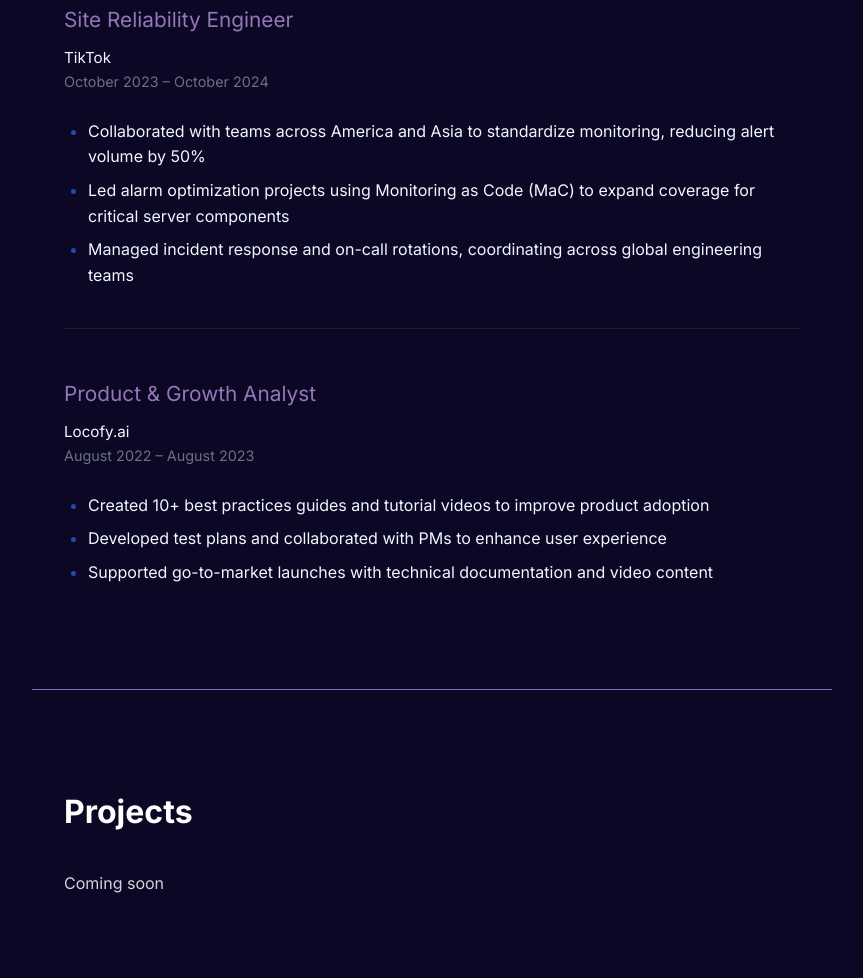
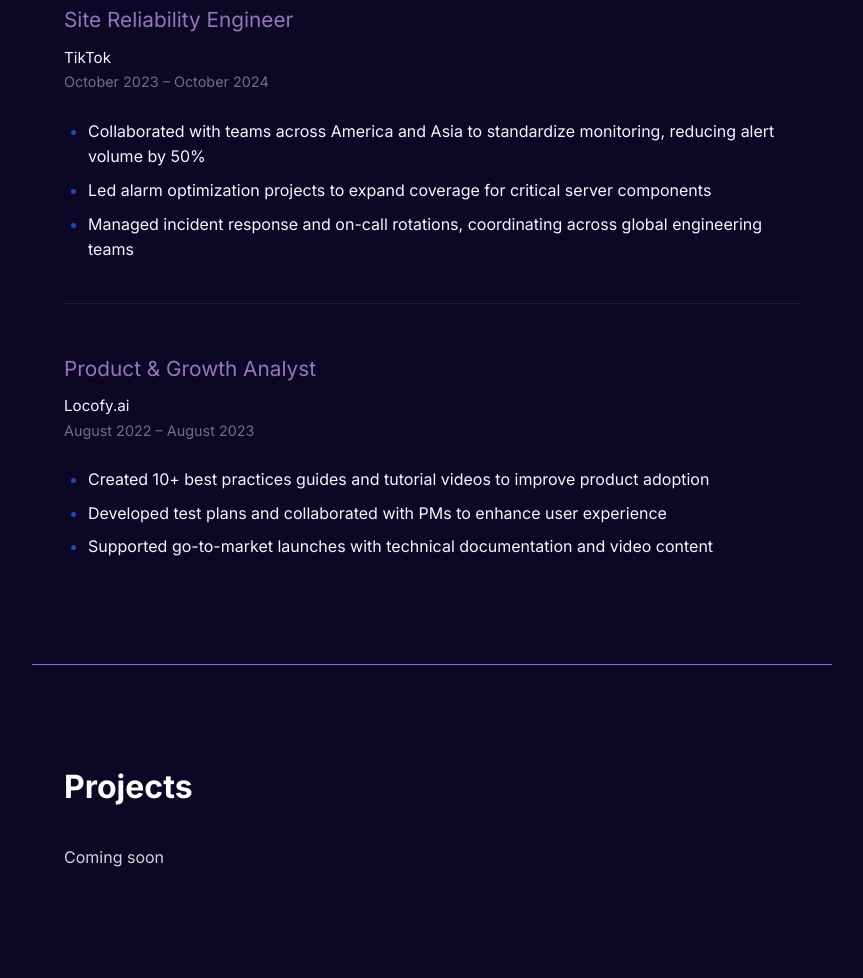
Before and after one commit to vivienlee01/vivienlee01.github.io, a website: page index.html in a window 1280 px wide. Shown: the part 1444-2422 px from the top of the page, without its empty margins (208-1071 px from the left). Drawn offline with Linux system fonts and the light colour scheme.

Commit message:
corrected sentence

```diff
--- a/index.html
+++ b/index.html
@@ -86,8 +86,8 @@
             monitoring, reducing alert volume by 50%
           </li>
           <li>
-            Led alarm optimization projects using Monitoring as Code (MaC) to
-            expand coverage for critical server components
+            Led alarm optimization projects to expand coverage for critical
+            server components
           </li>
           <li>
             Managed incident response and on-call rotations, coordinating across
```
